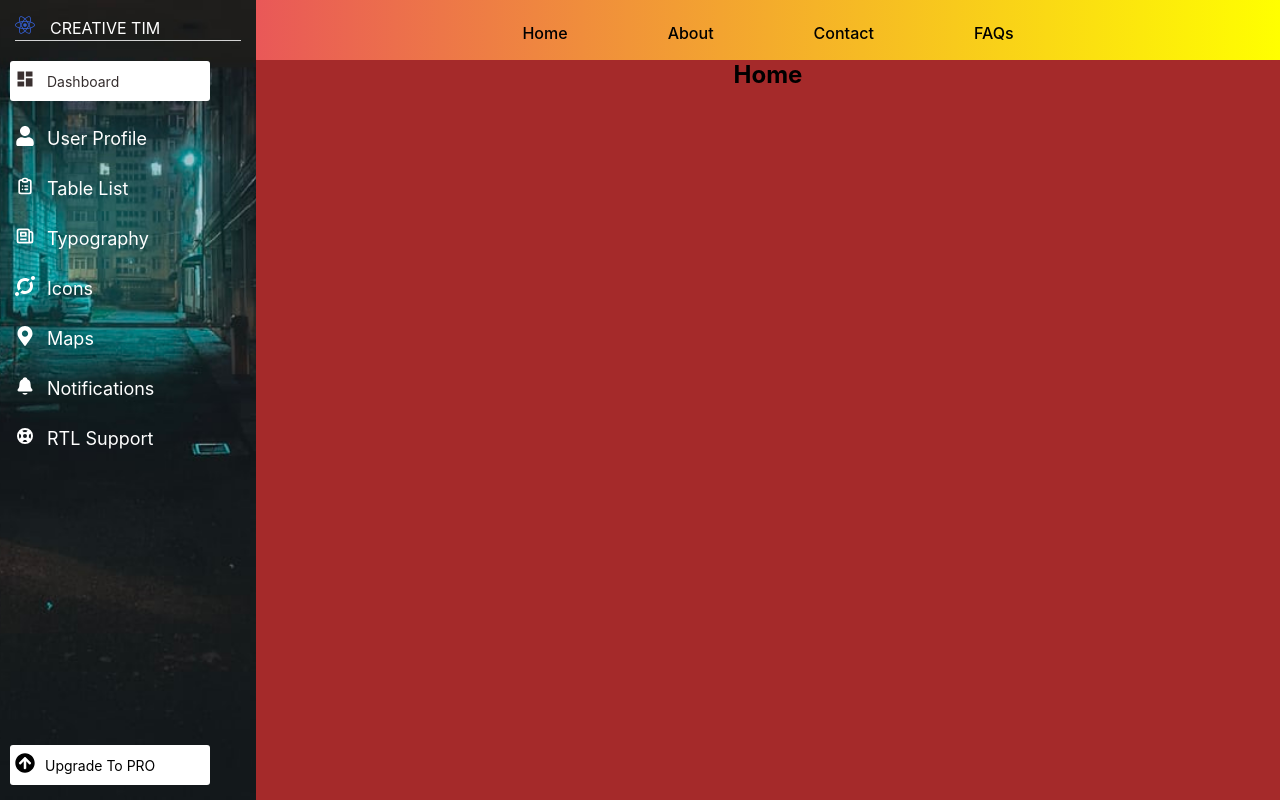
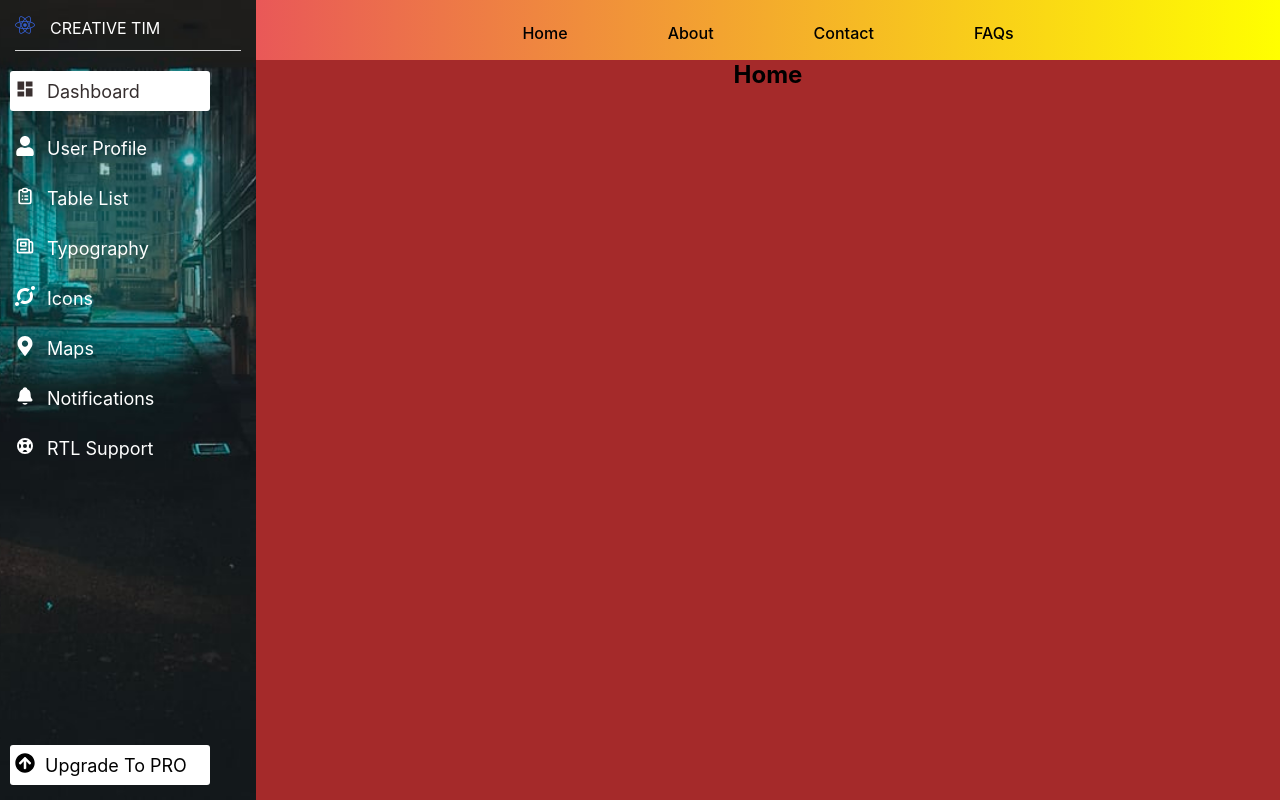
Before and after one commit to Zaibi727/Collection-of-Designs, a React (Create React App) app: page /home in a window 1280 px wide. Built offline with nearby package versions, Linux system fonts and the light colour scheme.

Commit message:
Update sideBar.module.css

```diff
--- a/src/components/sideBar/sideBar.module.css
+++ b/src/components/sideBar/sideBar.module.css
@@ -71,6 +71,7 @@
     align-items: center;
     border-bottom: 1px solid lightgrey;
     margin-bottom: 20px;
+    padding-bottom: 10px;
 }
 .p1{
     color: rgb(52, 92, 202);
@@ -120,7 +121,7 @@
 }
 .upgrade{
     margin-top: 0px;
-    font-size: 14px;
+    font-size: 18px;
     display: flex;
     align-items: center;
     color: black !important;
@@ -143,7 +144,7 @@
 }
 .linkk{
     color: rgb(53, 46, 46);
-    font-size: 14px;
+    font-size: 18px;
     text-decoration: none !important;
 }
 
```
